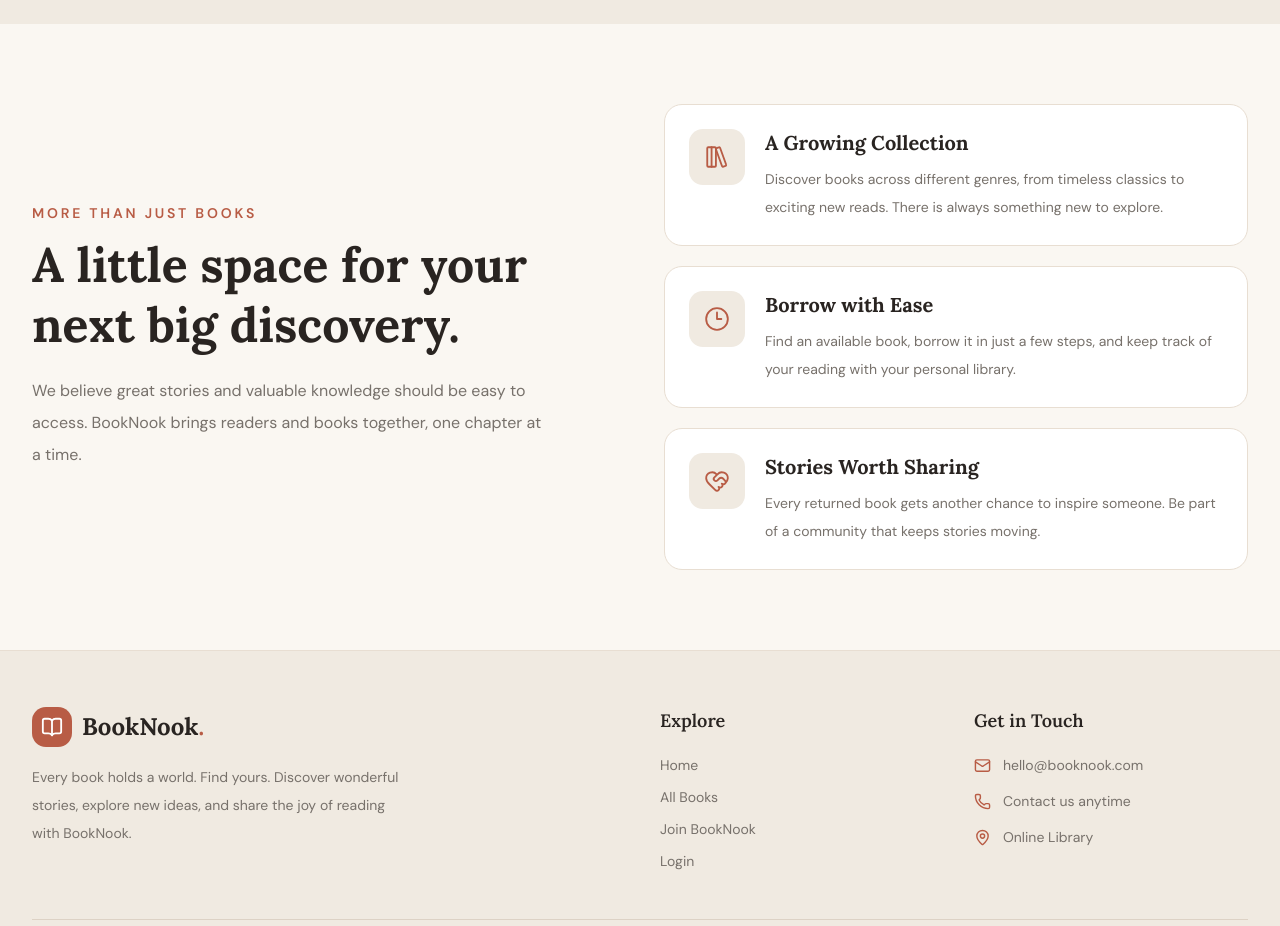
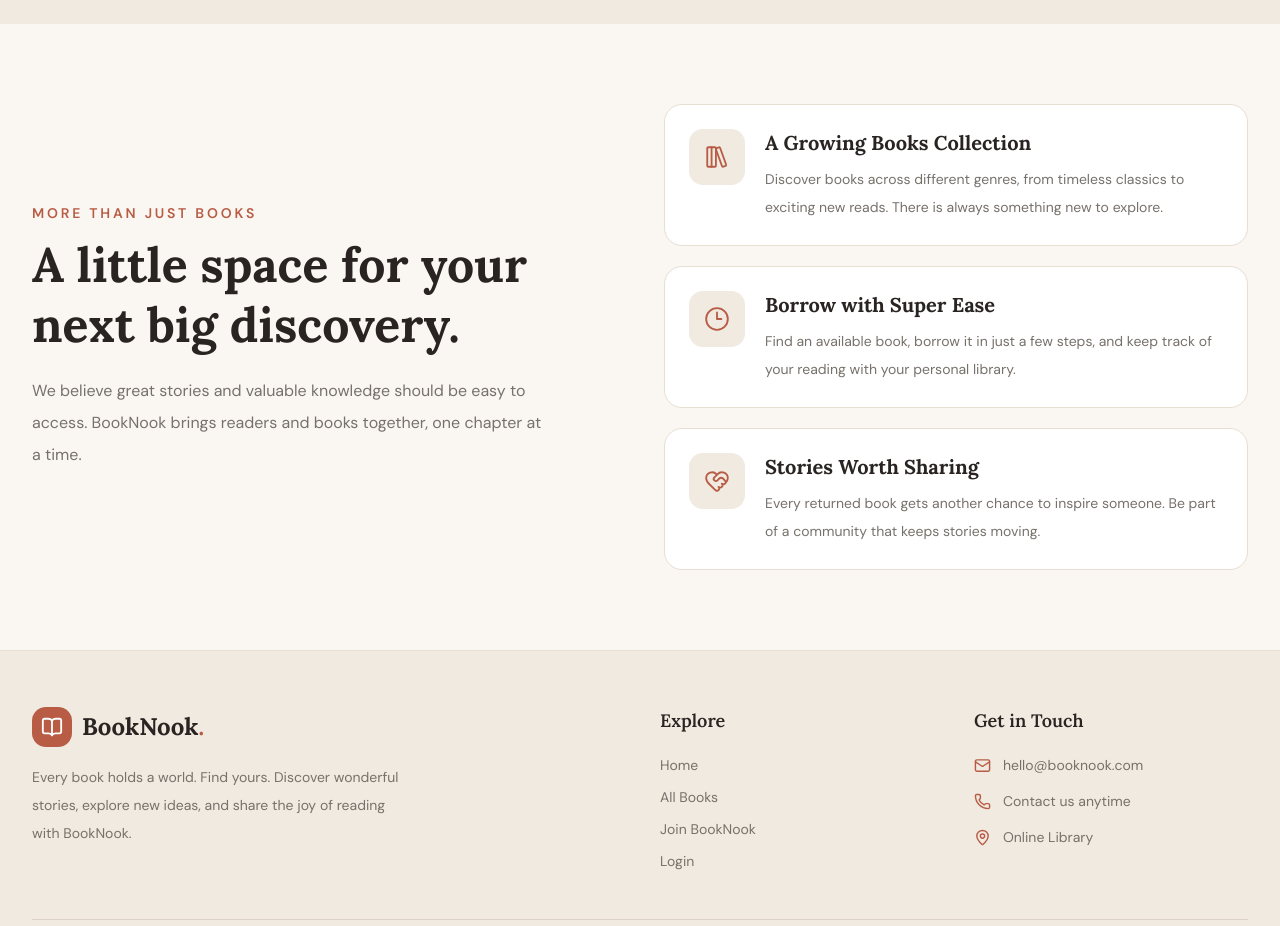
Before and after one commit to Sonia-Shurmi/booknook-client, a Next.js app: page / in a window 1280 px wide. Shown: the part 2300-3226 px from the top of the page. Built offline with nearby package versions, Linux system fonts and the light colour scheme; no server answers.

Commit message:
Build complete BookNook homepage

```diff
--- a/src/components/home/WhyBookNook.tsx
+++ b/src/components/home/WhyBookNook.tsx
@@ -8,13 +8,13 @@ import {
 const benefits = [
   {
     icon: LibraryBig,
-    title: "A Growing Collection",
+    title: "A Growing Books Collection",
     description:
       "Discover books across different genres, from timeless classics to exciting new reads. There is always something new to explore.",
   },
   {
     icon: Clock3,
-    title: "Borrow with Ease",
+    title: "Borrow with Super Ease",
     description:
       "Find an available book, borrow it in just a few steps, and keep track of your reading with your personal library.",
   },
```
